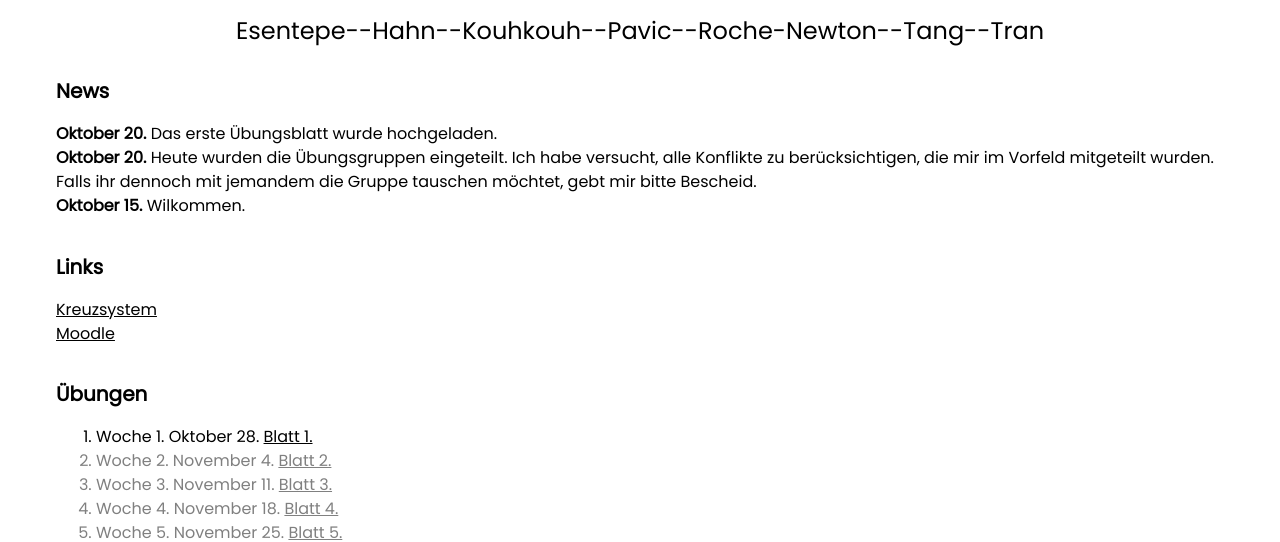
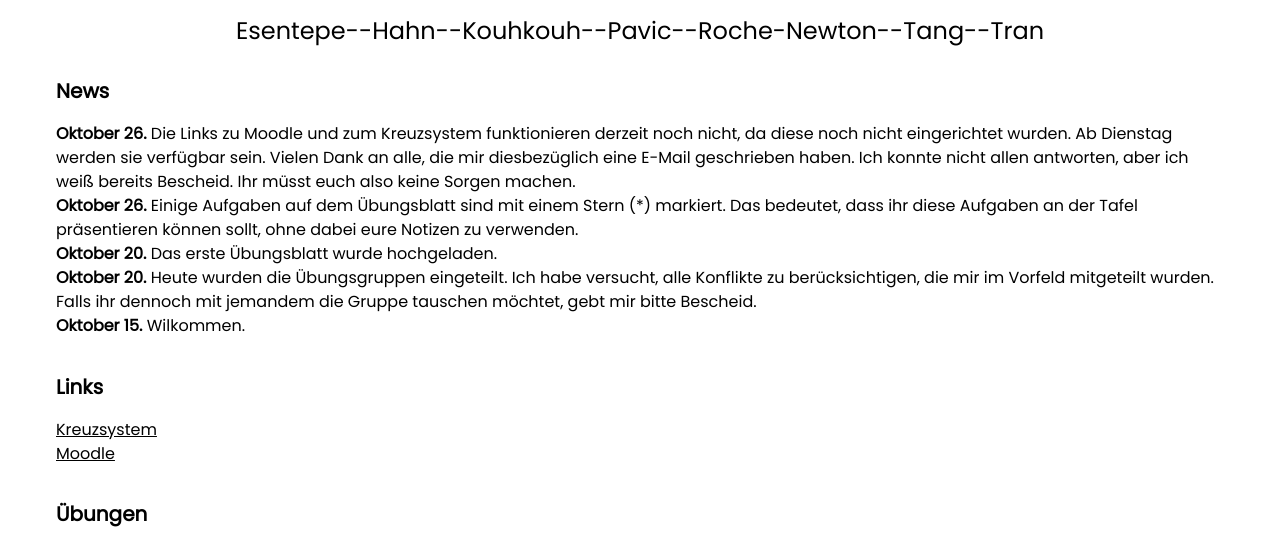
Before and after one commit to ozguresentepe/ozguresentepe.github.io, a plain HTML site: page ozgur/la/index.html in a window 1280 px wide. Shown: the part 229-771 px from the top of the page. Drawn offline with nearby package versions, Linux system fonts and the light colour scheme.

Commit message:
two announcements

```diff
--- a/ozgur/la/index.html
+++ b/ozgur/la/index.html
@@ -59,6 +59,10 @@ body {font-size:16px;}
   <div class="w3-container" id="about" style="margin-top:7px">
     <h4><b>News</b></h4>
     <p>
+      <b>Oktober 26.</b> Die Links zu Moodle und zum Kreuzsystem funktionieren derzeit noch nicht, da diese noch nicht eingerichtet wurden. Ab Dienstag werden sie verfügbar sein. Vielen Dank an alle, die mir diesbezüglich eine E-Mail geschrieben haben. Ich konnte nicht allen antworten, aber ich weiß bereits Bescheid. Ihr müsst euch also keine Sorgen machen.
+      <br>
+      <b>Oktober 26.</b> Einige Aufgaben auf dem Übungsblatt sind mit einem Stern (*) markiert. Das bedeutet, dass ihr diese Aufgaben an der Tafel präsentieren können sollt, ohne dabei eure Notizen zu verwenden.
+          <br>
       <b>Oktober 20.</b> Das erste Übungsblatt wurde hochgeladen.
       <br>
       <b>Oktober 20.</b> Heute wurden die Übungsgruppen eingeteilt. Ich habe versucht, alle Konflikte zu berücksichtigen, die mir im Vorfeld mitgeteilt wurden. Falls ihr dennoch mit jemandem die Gruppe tauschen möchtet, gebt mir bitte Bescheid.
```
